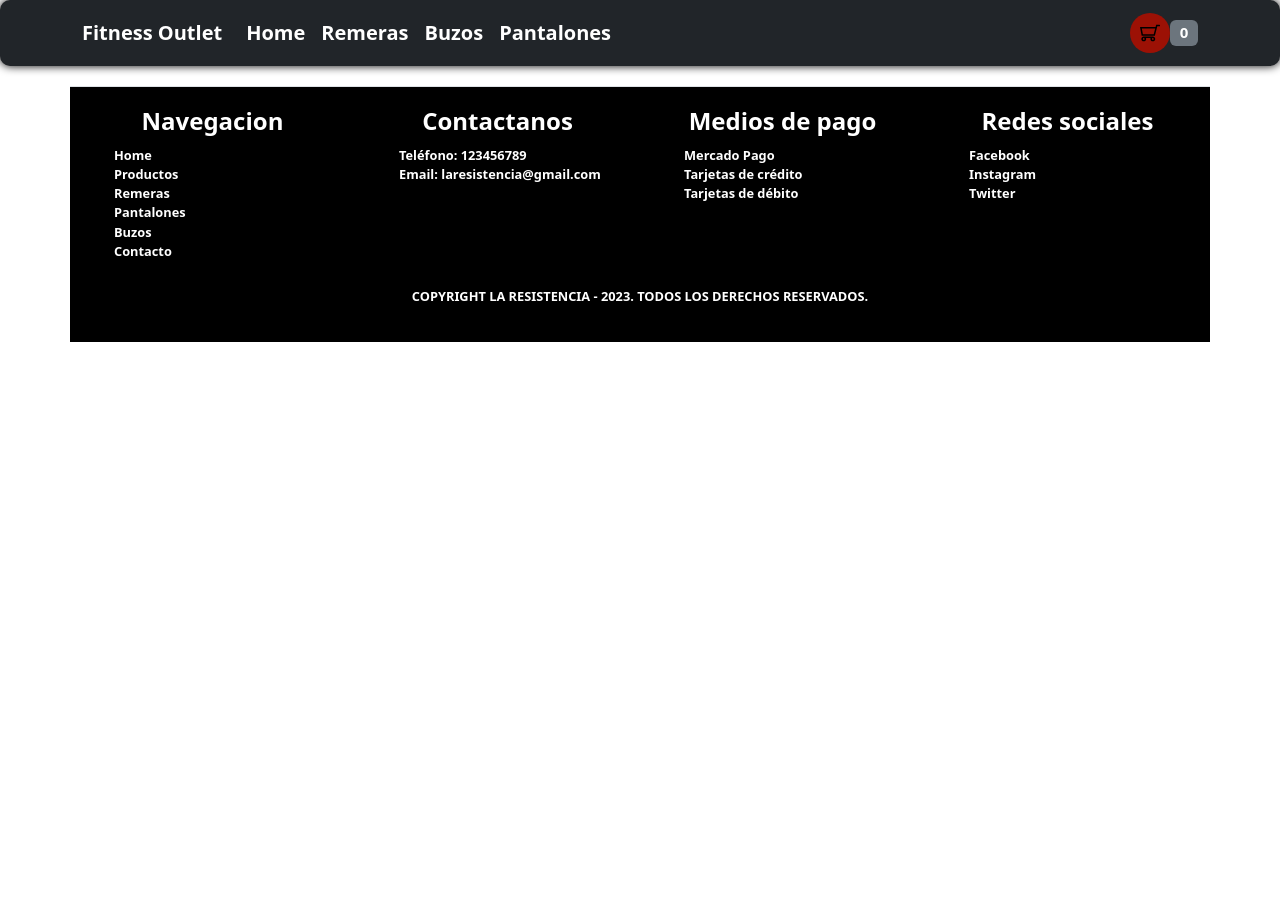
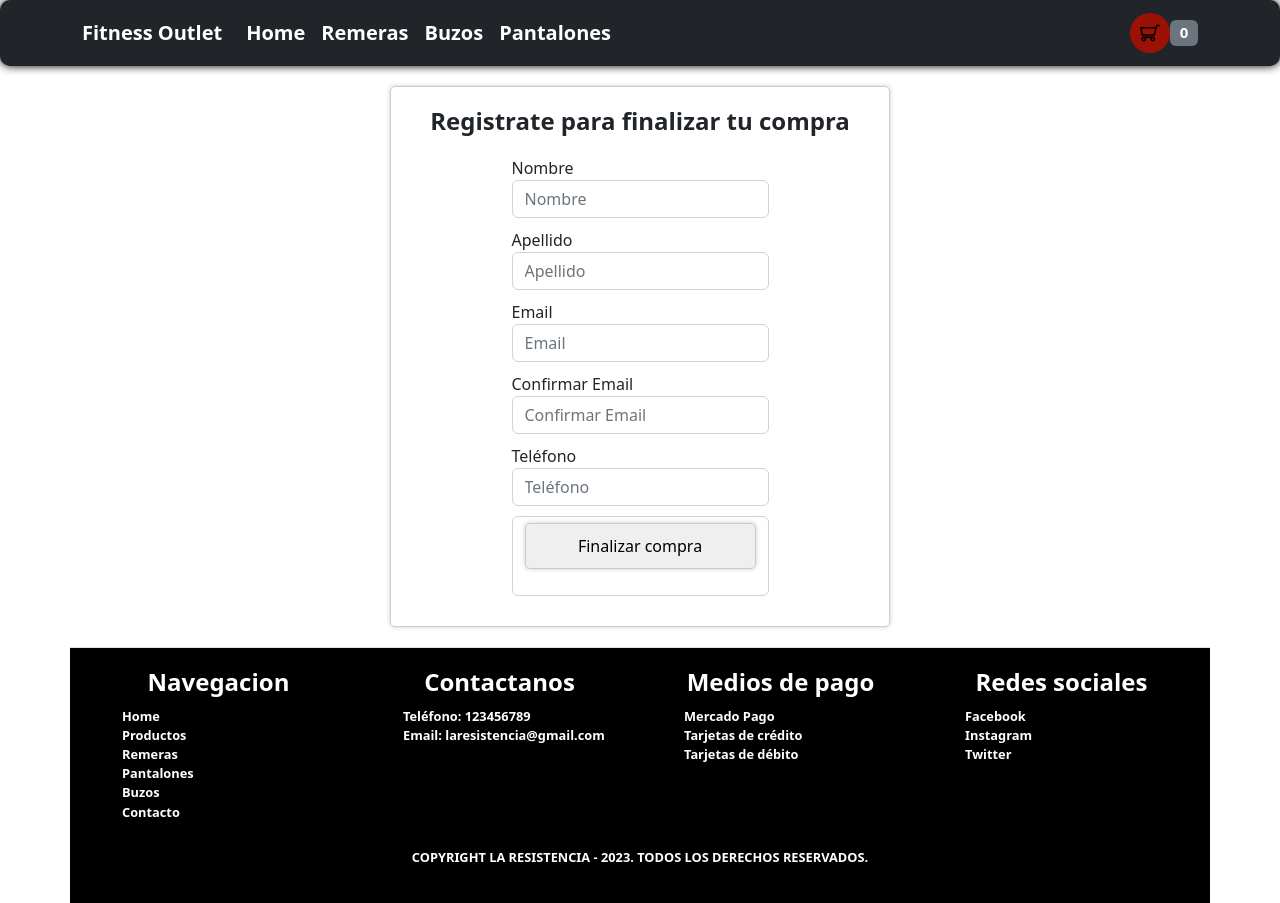
Before and after one commit to emadeveloper/PreEntrega1-Martinez, a React (Create React App) app: page /checkout in a window 1280 px wide. Before the commit the page ends 800 px from the top, so only its background shows below. Built offline with nearby package versions, Linux system fonts and the light colour scheme.

Commit message:
adding and stilyng form

```diff
--- a/src/App.jsx
+++ b/src/App.jsx
@@ -1,11 +1,11 @@
-import Footer from "./Components/common/footer/Footer";
 import Home from "./pages/home";
 import NavBar from "./Components/common/navbar/NavBar";
+import Cart from "./pages/cart/CartView";
+import Checkout from "./pages/checkout";
+import Footer from "./Components/common/footer/Footer";
+import ItemDetailContainer from "./Components/Containers/ItemDetailContainer";
 import { BrowserRouter, Routes, Route } from "react-router-dom";
-import Cart from "./pages/cart/CartView";
-import ItemDetailContainer from "./Components/Containers/ItemDetailContainer";
-import {CartProvider} from "./context/CartContext";
-
+import { CartProvider } from "./context/CartContext";
 
 // Import the functions you need from the SDKs you need
 import { initializeApp } from "firebase/app";
@@ -22,7 +22,7 @@ const firebaseConfig = {
   storageBucket: "coderhouse-52230.appspot.com",
   messagingSenderId: "37850679805",
   appId: "1:37850679805:web:96346fa42fd1a6f7a2f194",
-  measurementId: "G-L1ZSG8F5ZM"
+  measurementId: "G-L1ZSG8F5ZM",
 };
 
 // Initialize Firebase
@@ -33,12 +33,13 @@ function App() {
     <>
       <BrowserRouter>
         <CartProvider>
-          <NavBar/>
+          <NavBar />
           <Routes>
             <Route path="/" element={<Home />} />
             <Route path="/category/:categoryId" element={<Home />} />
             <Route path="item/:itemId" element={<ItemDetailContainer />} />
-            <Route path="/cart" element={<Cart/>} />
+            <Route path="/cart" element={<Cart />} />
+            <Route path="/checkout" element={<Checkout />}></Route>
           </Routes>
           <Footer />
         </CartProvider>
--- a/src/Components/Containers/ItemDetailContainer.jsx
+++ b/src/Components/Containers/ItemDetailContainer.jsx
@@ -9,10 +9,9 @@ const ItemDetailContainer = () => {
 
   useEffect(() => {
     getProductFromFirestore(itemId).then((result) => {
-        setProduct(result);
+      setProduct(result);
     });
-    }, [itemId]);
-
+  }, [itemId]);
 
   return (
     <div>
--- a/src/Components/common/item/Item.jsx
+++ b/src/Components/common/item/Item.jsx
@@ -8,7 +8,7 @@ const Item = (props) => {
             <Row>
                 <Col key={props.id} md={4}>
                     <Card className='card' style={{ width: '18rem' }}>
-                        <img className='card-image' src={props.img} alt="t-shirt" />
+                        <img className='card-img' src={props.img} alt="t-shirt" />
                         <Card.Body className='card-body'>
                         <hr />
                             <Card.Title className='card-title'>{props.title}</Card.Title>
--- a/src/Components/common/item/item-styles.css
+++ b/src/Components/common/item/item-styles.css
@@ -17,19 +17,19 @@
     .card-title {
         font-size: 1.5rem;
         font-weight: 600;
-        margin: 0.5rem 0;
+        margin: 0;
     }
     .card-text {
         font-size: 1.2rem;
         font-weight: 600;
-        margin: 0.5rem 0;
+        margin: 0;
     }
     .card-link {
         text-decoration: none;
         color: black;
         font-size: 1rem;
         font-weight: 600;
-        margin: 0.5rem 0;
+        margin: 0;
         display: block;
         text-align: center;
         &:hover {
@@ -39,7 +39,8 @@
     }
     .card-img {
         width: 100%;
-        height: 15vw;
+        height: 300px;
         object-fit: cover;
+        margin: 10px, 0;
     }
 }
--- a/src/Components/common/itemdetail/item-detail-styles.css
+++ b/src/Components/common/itemdetail/item-detail-styles.css
@@ -20,12 +20,6 @@
     .card-quantity{
         font-size: 1.2rem;
         font-weight: 600;
-    }
-    .card-img{
-        width: 200px;
-        height: 300px;
-        object-fit: cover;
-        margin: 0 auto;
     }
 }
 
--- a/src/pages/cart/CartView.jsx
+++ b/src/pages/cart/CartView.jsx
@@ -10,8 +10,12 @@ const Cart = () => {
   if (cart.length === 0) {
     return (
       <div className="checkout-box">
-        <h2 className="total-items-title">No hay productos agregados a tu carrito</h2>
-        <Link className="shopping-link" to="/">Agrega productos al carrito</Link>
+        <h2 className="total-items-title">
+          No hay productos agregados a tu carrito
+        </h2>
+        <Link className="shopping-link" to="/">
+          Agrega productos al carrito
+        </Link>
       </div>
     );
   }
@@ -21,9 +25,13 @@ const Cart = () => {
       {cart.map((product) => (
         <CartItem key={product.id} product={product} />
       ))}
-      <h2 className="total-items-title">Cantidad total de productos: {getTotalItems()}</h2>
+      <h2 className="total-items-title">
+        Cantidad total de productos: {getTotalItems()}
+      </h2>
       <h2 className="total-items-price">Total a pagar: $ {totalPrice()}</h2>
-      <Link className="checkout-button" to="/">Finalizar compra</Link>
+      <Link className="checkout-button" to="/checkout">
+        Finalizar compra
+      </Link>
     </div>
   );
 };
--- /dev/null
+++ b/src/pages/checkout/checkout-styles.css
@@ -0,0 +1,39 @@
+.checkout-form{
+    display: flex;
+    flex-direction: column;
+    align-items: center;
+    justify-content: center;
+    margin: 0 auto;
+    width: 100%;
+    max-width: 500px;
+    padding: 20px;
+    border: 1px solid #ccc;
+    border-radius: 5px;
+    box-shadow: 0 0 5px #ccc;
+}
+.checkout-title{
+    font-size: 1.5rem;
+    font-weight: 700;
+    margin-bottom: 20px;
+}
+.form-group{
+    display: flex;
+    flex-direction: column;
+    margin: 10px, auto;
+}
+.form-control{
+    display: flex;
+    flex-direction: column;
+    margin-bottom: 10px;
+}
+.buy-button{
+    margin: auto;
+    padding: 10px;
+    width: 100%;
+    max-width: 500px;
+    padding: 0 20;
+    border: 1px solid #ccc;
+    border-radius: 5px;
+    box-shadow: 0 0 5px #ccc;
+    margin-bottom: 20px;
+}
--- /dev/null
+++ b/src/pages/checkout/index.jsx
@@ -0,0 +1,79 @@
+import { useState } from "react";
+import "./checkout-styles.css";
+
+const CheckoutForm = () => {
+  const [email, setEmail] = useState("");
+  const [emailConfirm, setEmailConfirm] = useState("");
+
+  const handleRegister = (e) => {
+    e.preventDefault();
+    if (email === emailConfirm && email !== "") {
+      alert("Te registraste correctamente");
+    } else {
+      alert("Los emails no coinciden o no ingresaste ningun email");
+    }
+  };
+  return (
+    <div className="checkout-form">
+      <h2 className="checkout-title">Registrate para finalizar tu compra</h2>
+      <form>
+        <div className="form-group">
+          <label htmlFor="name">Nombre</label>
+          <input
+            type="text"
+            className="form-control"
+            id="name"
+            placeholder="Nombre"
+          />
+        </div>
+        <div className="form-group">
+          <label htmlFor="surname">Apellido</label>
+          <input
+            type="text"
+            className="form-control"
+            id="surname"
+            placeholder="Apellido"
+          />
+        </div>
+        <div className="form-group">
+          <label htmlFor="email">Email</label>
+          <input
+            type="email"
+            className="form-control"
+            id="email"
+            placeholder="Email"
+            value={email}
+            onChange={(e) => setEmail(e.target.value)}
+          />
+        </div>
+        <div className="form-group">
+          <label htmlFor="confirmEmail">Confirmar Email</label>
+          <input
+            type="email"
+            className="form-control"
+            id="confirmEmail"
+            placeholder="Confirmar Email"
+            value={emailConfirm}
+            onChange={(e) => setEmailConfirm(e.target.value)}
+          />
+        </div>
+        <div className="form-group">
+          <label htmlFor="phone">Teléfono</label>
+          <input
+            type="text"
+            className="form-control"
+            id="phone"
+            placeholder="Teléfono"
+          />
+        </div>
+        <div className="form-control">
+          <button onClick={handleRegister} type="submit" className="buy-button">
+            Finalizar compra
+          </button>
+        </div>
+      </form>
+    </div>
+  );
+};
+
+export default CheckoutForm;
```
Also changed, not shown: src/Components/common/navbar/NavBar.jsx (+29 -11 lines), src/Components/services/firebase/products/index.jsx (+7 -10 lines), src/pages/product-detail/index.jsx (deleted, +0 -14 lines).
